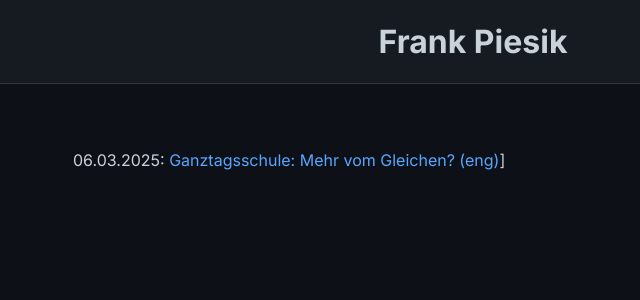
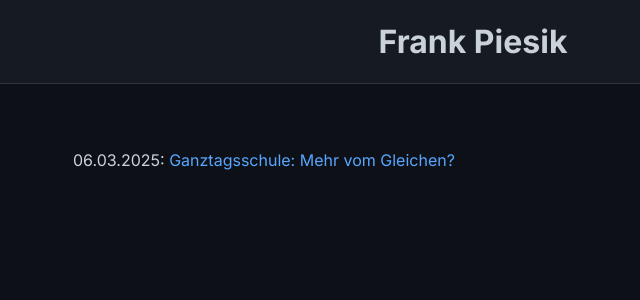
Before and after one commit to fpiesik/blog, a Jekyll site: the page built from index.md, in a window 1280 px wide. Shown: the top 300 px of the page, without its empty margins (167-807 px from the left). Built offline with Jekyll 4.4.1, drawn with Linux system fonts in a browser that asks for light colours.

Commit message:
Update index.md

```diff
--- a/index.md
+++ b/index.md
@@ -3,4 +3,4 @@ title: Meine Startseite
 layout: default
 ---
 
-06.03.2025: [Ganztagsschule: Mehr vom Gleichen?](https://fpiesik.github.io/blog/Ganztagsschule:_Mehr_vom_Gleichen.htm) [(eng)](https://fpiesik.github.io/blog/Full-Day_Schooling:_More_of_the_Same.htm)]
+06.03.2025: [Ganztagsschule: Mehr vom Gleichen?](https://fpiesik.github.io/blog/Ganztagsschule:_Mehr_vom_Gleichen.htm)
```
